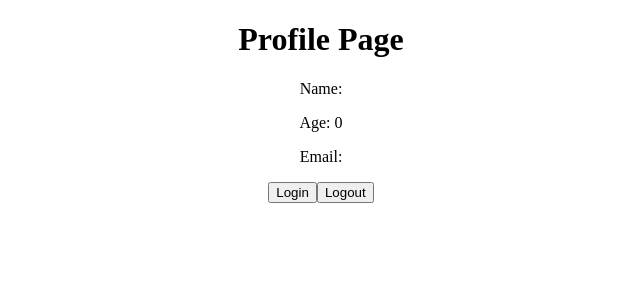
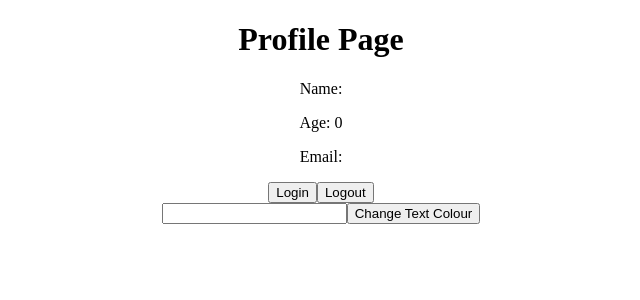
Before and after one commit to ShannaJSmith/react-redux-tutorial, a React (Create React App) app in the folder redux-beginner/: page / in a window 1280 px wide. Shown: the top 300 px of the page, without its empty margins (319-959 px from the left). Built offline with nearby package versions, Linux system fonts and the light colour scheme.

Commit message:
implement changeColour component, add theme to reducer

```diff
--- a/redux-beginner/src/App.js
+++ b/redux-beginner/src/App.js
@@ -1,12 +1,14 @@
 import './App.css';
 import Profile from './components/Profile';
 import Login from './components/Login';
+import ChangeColour from './components/ChangeColour';
 
 const App = () => {
   return (
     <div className="App">
     <Profile />
     <Login />
+    <ChangeColour />
     </div>
   );
 }
--- a/redux-beginner/src/components/ChangeColour.js
+++ b/redux-beginner/src/components/ChangeColour.js
@@ -1,13 +1,16 @@
-import React, { useState } from 'react'
+import React, { useState } from 'react';
+import { useDispatch } from 'react-redux';
+import { changeColour } from "../features/theme";
 
 const ChangeColour = () => {
   const [colour, setColour] = useState("");
+  const dispatch = useDispatch();
   return (
     <div>
       <input type="text" onChange={(event) => {setColour(event.target.value)}} />
-      <button>Change Colour</button>
+      <button onClick={() => dispatch(changeColour(colour))}>Change Text Colour</button>
     </div>
   )
 }
 
-export default ChangeColour
+export default ChangeColour;
--- a/redux-beginner/src/components/Profile.js
+++ b/redux-beginner/src/components/Profile.js
@@ -3,8 +3,10 @@ import { useSelector } from 'react-redux' // used for accessing state
 
 const Profile = () => {
   const user = useSelector((state) => state.user.value)
+  const theme = useSelector((state) => state.theme.value)
+
   return (
-    <div>
+    <div style={{ color: theme }}>
       <h1>Profile Page</h1>
       <p>Name: {user.name} </p>
       <p>Age: {user.age}</p>
--- a/redux-beginner/src/index.js
+++ b/redux-beginner/src/index.js
@@ -4,10 +4,12 @@ import App from './App';
 import { configureStore } from '@reduxjs/toolkit';
 import { Provider } from 'react-redux';
 import userReducer from './features/user';
+import themeReducer from './features/theme';
 
 const store = configureStore({
  reducer: {
-   user: userReducer
+   user: userReducer,
+   theme: themeReducer
  }
 })
 
```
